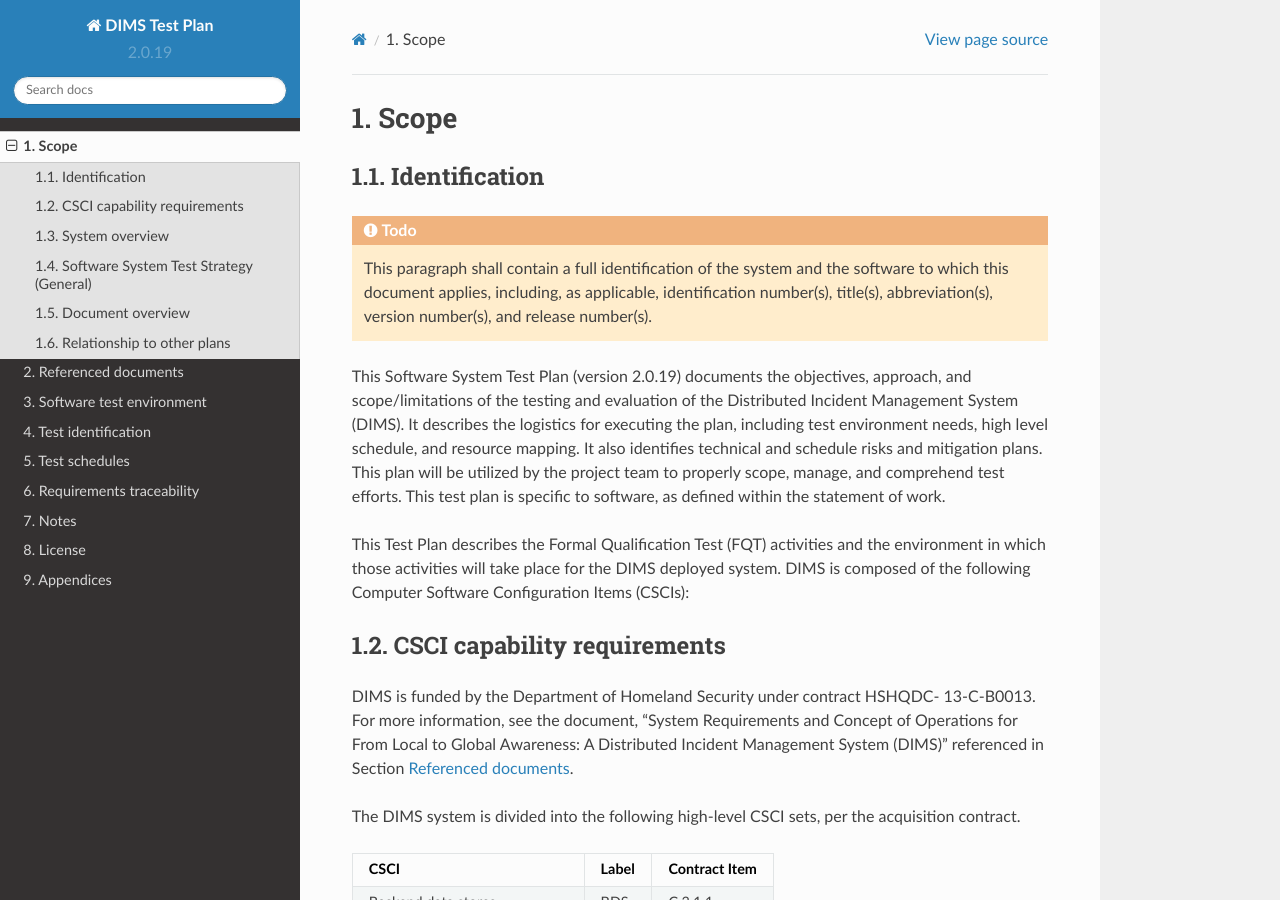
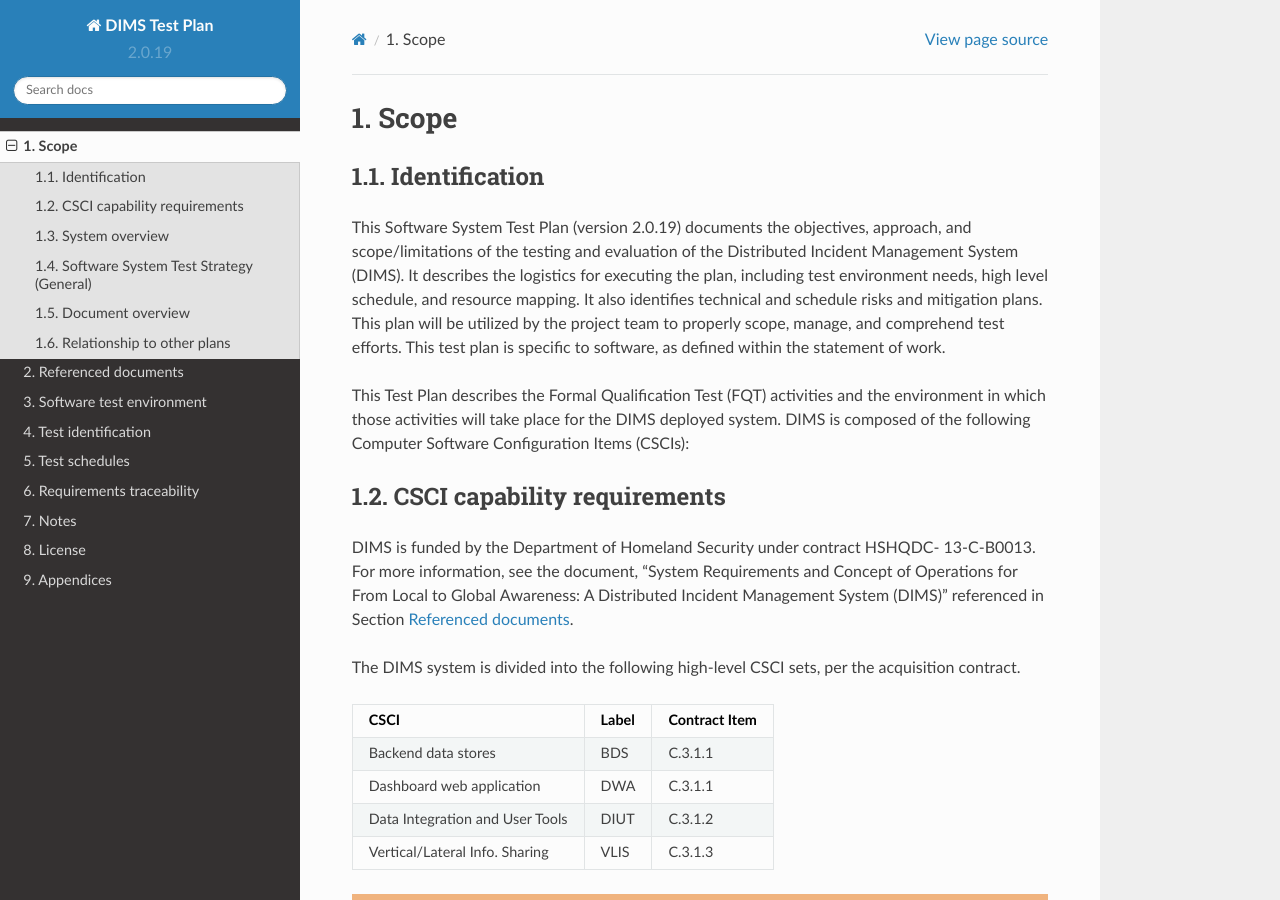
Before and after one commit to uw-dims/dims-tp, a Sphinx documentation site: the page built from source/scope.rst, in a window 1280 px wide and 900 px high. Built offline with Sphinx 7.4.7 and the Read the Docs theme 2.0.0, drawn with Linux system fonts in a browser that asks for light colours.

Commit message:
Remove todo from scope

```diff
--- a/source/scope.rst
+++ b/source/scope.rst
@@ -7,15 +7,6 @@
 
 Identification
 --------------
-
-.. todo::
-
-   This paragraph shall contain a full identification of the system and the
-   software to which this document applies, including, as applicable,
-   identification number(s), title(s), abbreviation(s), version number(s), and
-   release number(s).
-
-..
 
 This Software System Test Plan (version |version|) documents the objectives,
 approach, and scope/limitations of the testing and evaluation of the
```
